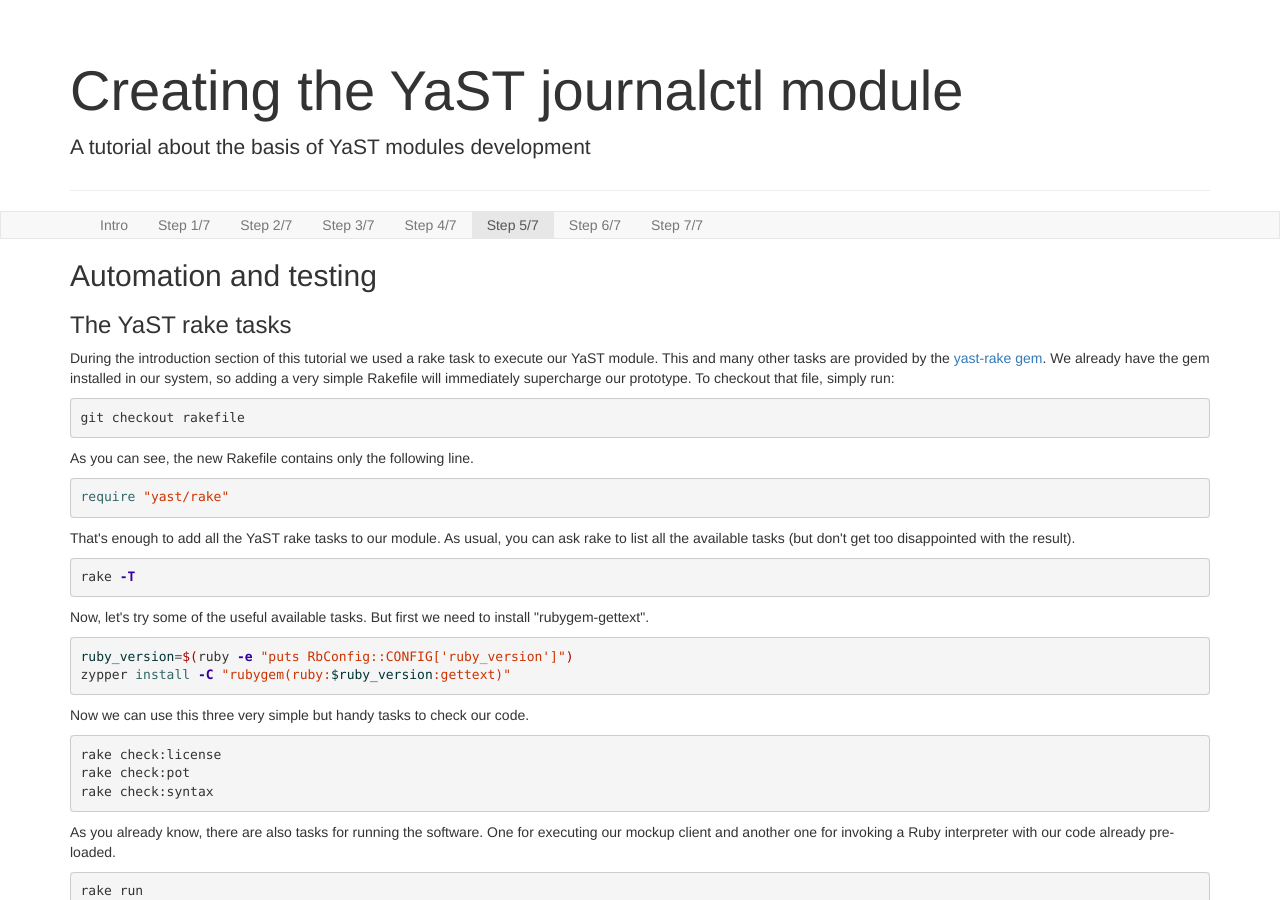
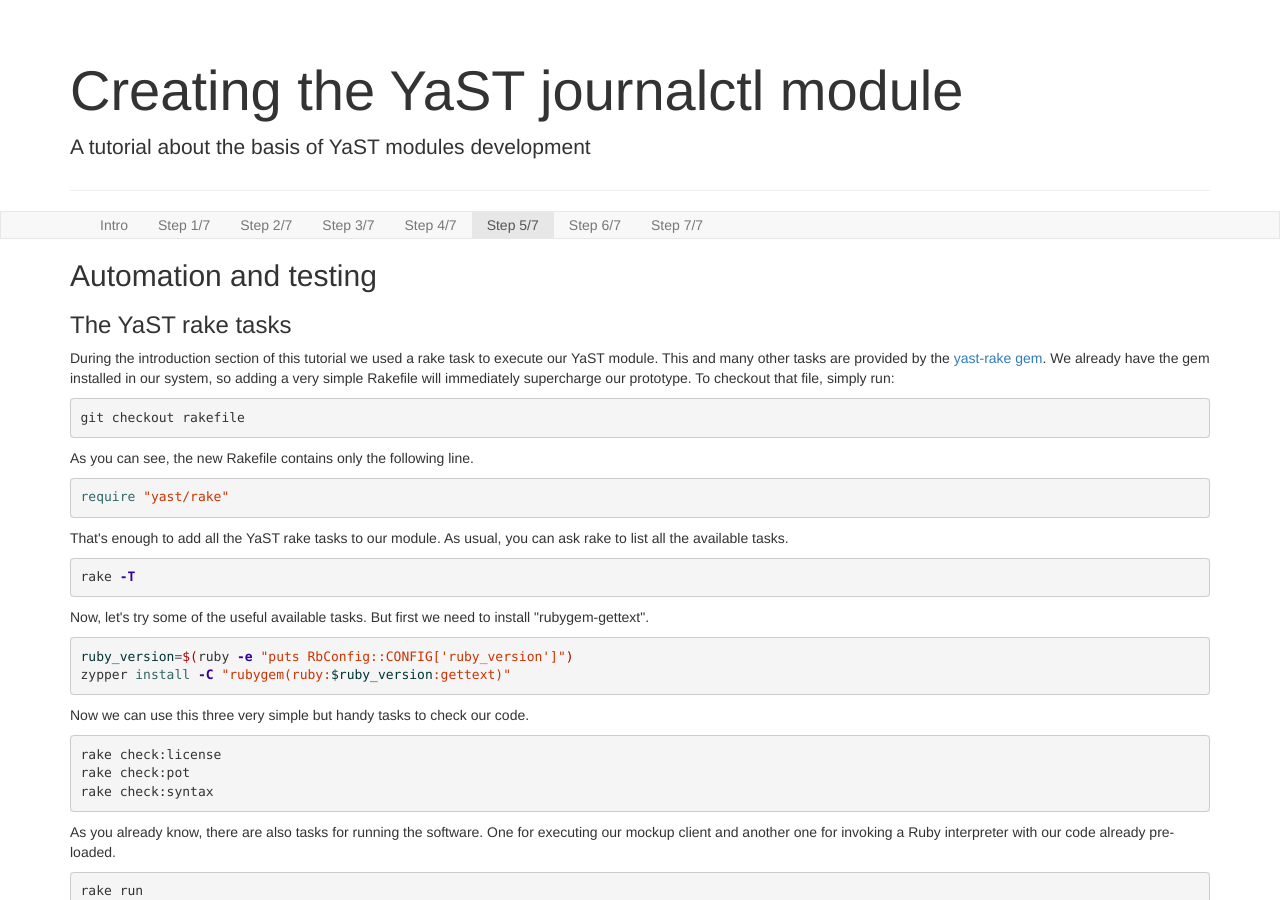
Before and after one commit to yast/yast-journalctl-tutorial, a Jekyll site: the page built from step5.html, in a window 1280 px wide and 900 px high. Built offline with Jekyll 4.4.1, drawn with Linux system fonts in a browser that asks for light colours; nearby versions of some CDN libraries; library files that are not in the unit come from our copies.

Commit message:
Remove outdated note

```diff
--- a/step5.html
+++ b/step5.html
@@ -23,8 +23,7 @@
 {% endhighlight %}
 <p>
 That's enough to add all the YaST rake tasks to our module. As usual, you can
-ask rake to list all the available tasks (but don't get too disappointed with
-the result).
+ask rake to list all the available tasks.
 </p>
 {% highlight bash %}
 rake -T
```
